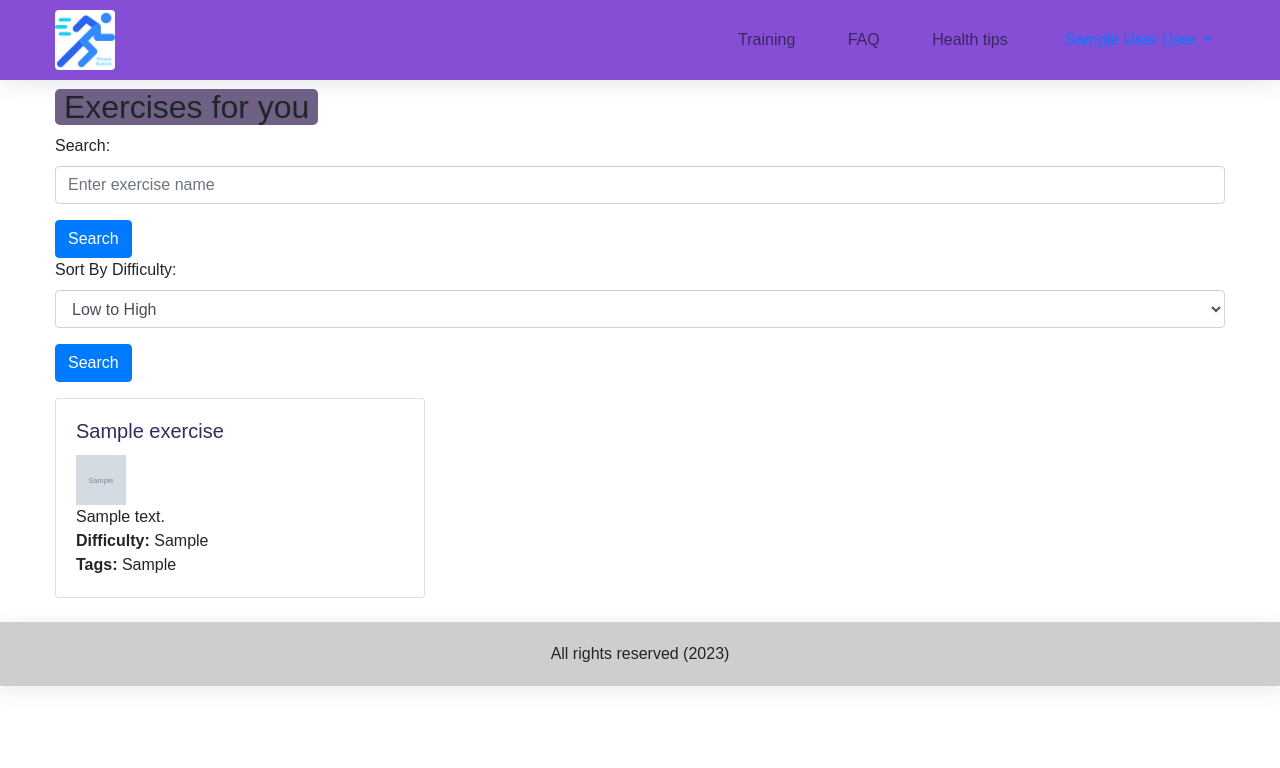
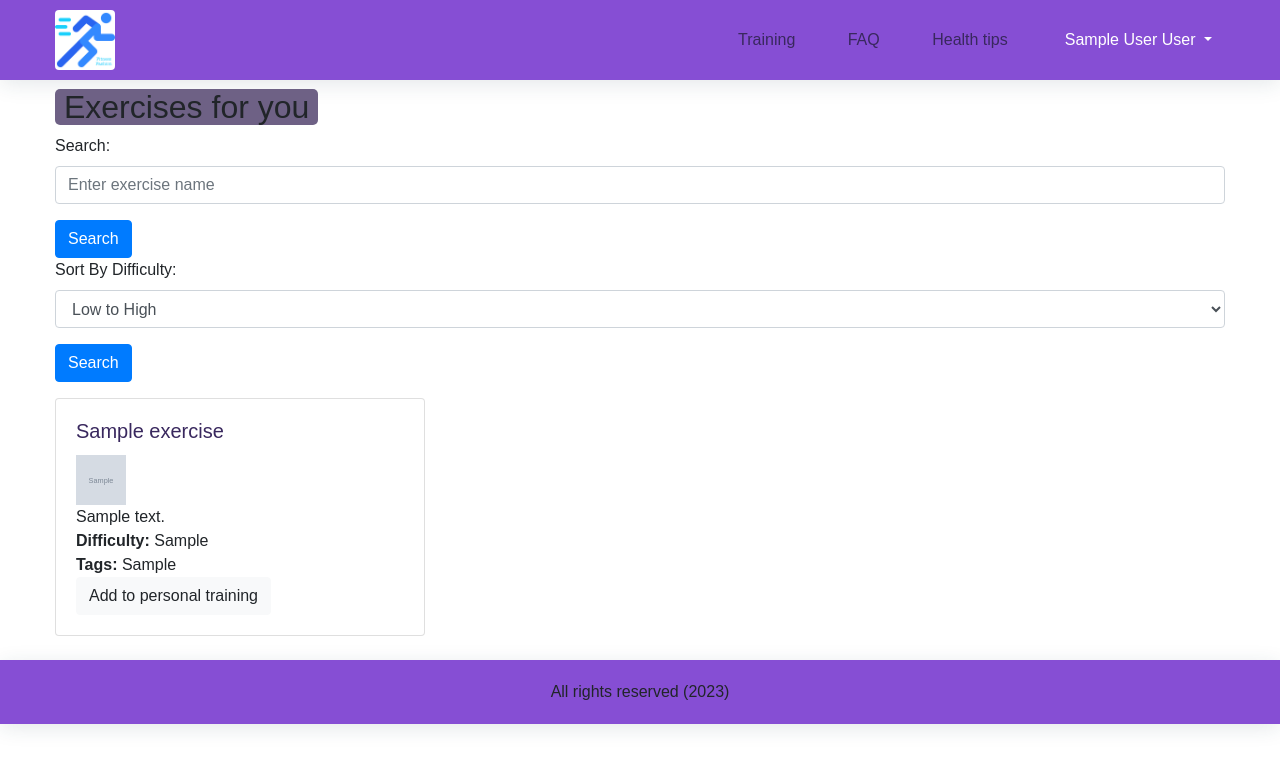
Before and after one commit to NureSosnytskyiAndrii/FitnessFashion, a PHP site: page /index.php?page=exercises_page in a window 1280 px wide. Shown: the top 768 px of the page. Run offline with PHP 8.4, Linux system fonts and the light colour scheme; the visitor is signed in with stand-in values (Sample User, id 1); tables that the repository leaves empty or names only in its code hold one stand-in row (values such as "Sample post"); grey boxes marked "Sample" are stand-in pictures; some libraries are stand-ins or nearby versions.

Commit message:
creating a personal training page for user

```diff
--- a/blocks/footer.css
+++ b/blocks/footer.css
@@ -1,5 +1,5 @@
 footer {
-    background-color: #d0cdcd;
+    background-color: #864ed4;
     text-align: center;
     padding: 20px;
     position: relative;
--- a/blocks/header/header.php
+++ b/blocks/header/header.php
@@ -55,14 +55,15 @@ use System\classes\User;
             $user_first_name = $user['name'];
             $user_last_name = $user['surname'];
         ?>
-        <div class="dropdown show text-primary">
+        <div class="dropdown show text-white">
             <a class="btn btn-white dropdown-toggle" href="#" role="button" id="dropdownMenuLink"
                data-toggle="dropdown" aria-haspopup="true" aria-expanded="false">
                 <?php echo $user_first_name . '&nbsp;' . $user_last_name; ?>
             </a>
             <div class="dropdown-menu" aria-labelledby="dropdownMenuLink">
                 <a class="dropdown-item" href="../../logout.php">Log out</a>
-                <a class="dropdown-item" href="/?page=profile_settings">Налаштування профілю</a>
+                <a class="dropdown-item" href="/?page=profile_settings">Profile settings</a>
+                <a class="dropdown-item" href="/?page=personal_trainings">Personal trainings</a>
                 <?php
                 if ($user['user_role'] == "admin") {
                     ?>
--- a/index.php
+++ b/index.php
@@ -86,6 +86,13 @@ if (isset($_GET['page'])) {
         case "exercises_page":
             require_once "pages/exercises_page/exercises_page.php";
             break;
+        case "personal_trainings":
+            $user_obj = new User();
+            $user = $user_obj->getUserById($_SESSION['uid']);
+            if ($user['user_role'] == "user") {
+                require_once "pages/exercises_page/personal_trainings.php";
+            }
+            break;
         default:
             require_once "pages/404.php";
     }
--- a/pages/exercises_page/exercises_page.php
+++ b/pages/exercises_page/exercises_page.php
@@ -1,5 +1,7 @@
 <?php
 global $mysqli;
+
+use System\classes\User;
 
 $search = '';
 ?>
@@ -68,6 +70,14 @@ $search = '';
                             <p class="card-text"><?php echo $row['description']; ?></p>
                             <p class="card-text"><strong>Difficulty:</strong> <?php echo $row['difficulty']; ?></p>
                             <p class="card-text"><strong>Tags:</strong> <?php echo $row['tags']; ?></p>
+                            <?php
+                            /* check user auth */
+                            if (isset($_SESSION['username']) && $_SESSION['uid']) {
+                                $user_obj = new User();
+                                $user = $user_obj->getUserById($_SESSION['uid']);
+                                echo ' <p class="card-text"><a type="button" class="btn btn-small btn-light">Add to personal training</a></p>';
+                            }
+                            ?>
                         </div>
                     </div>
                 </div>
```
Also changed, not shown: pages/exercises_page/personal_trainings.php (added, +14 -0 lines).
